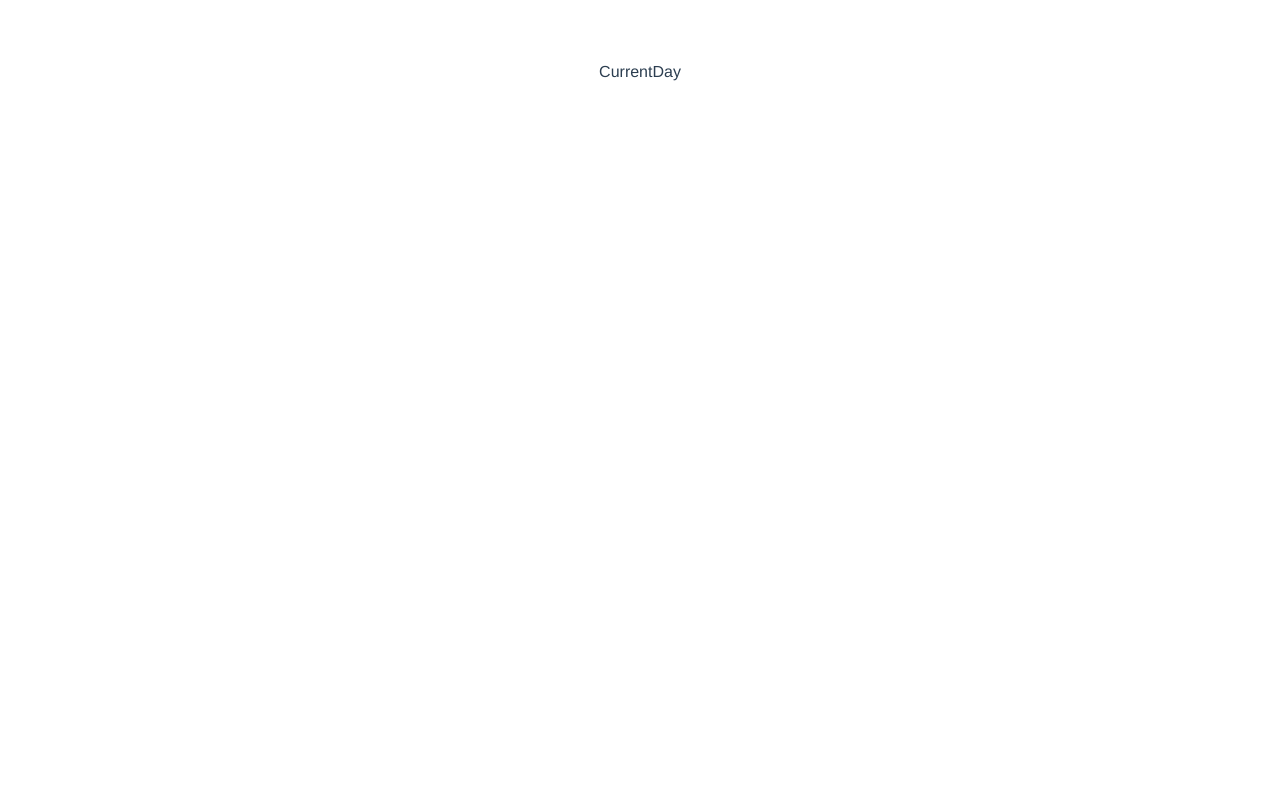
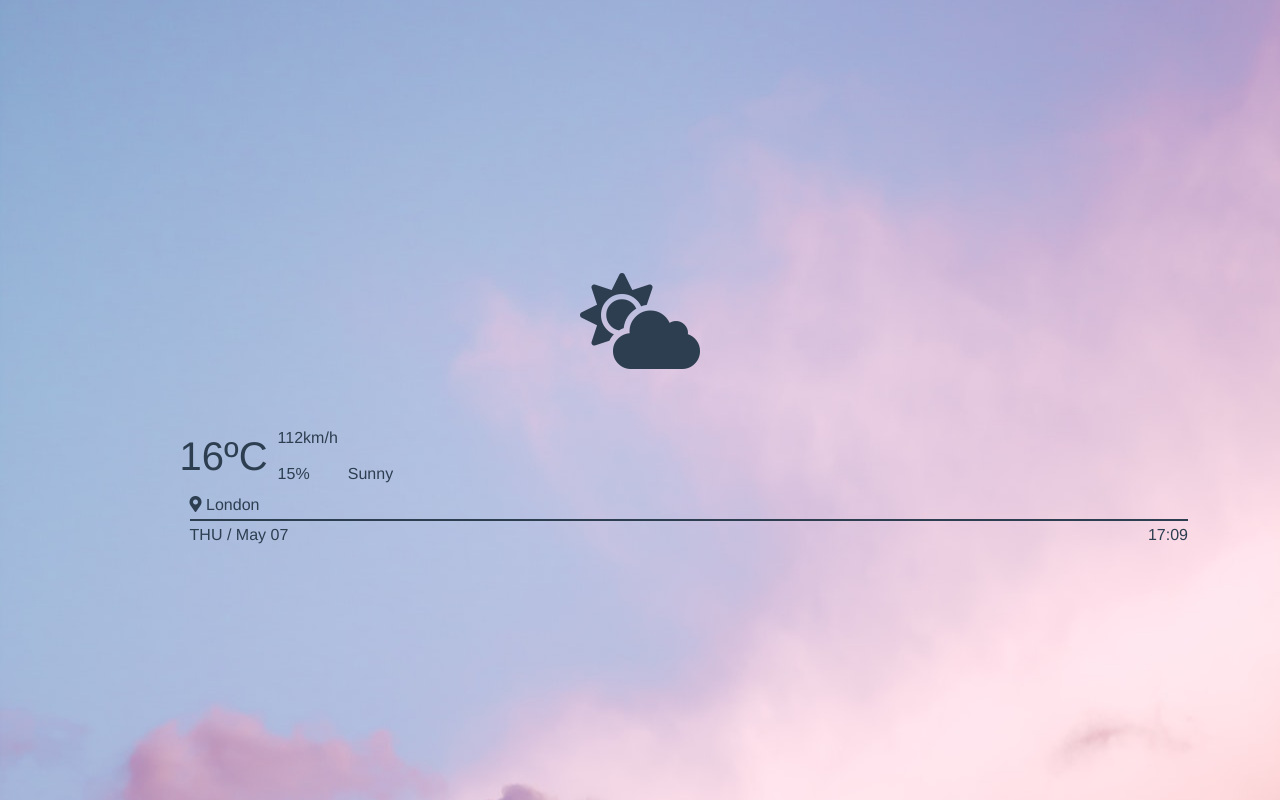
Before and after one commit to mateuszlubianka1993/weather-vue, a Vue app: page / in a window 1280 px wide. Built offline with nearby package versions, Linux system fonts and the light colour scheme.

Commit message:
Add CurrentDay component and initial design

```diff
--- a/src/App.vue
+++ b/src/App.vue
@@ -22,6 +22,5 @@ export default {
   -moz-osx-font-smoothing: grayscale;
   text-align: center;
   color: #2c3e50;
-  margin-top: 60px;
 }
 </style>
--- a/src/components/CurrentDay.vue
+++ b/src/components/CurrentDay.vue
@@ -1,6 +1,37 @@
 <template>
-  <div class="current-day">
-    CurrentDay
+  <div class="current-day d-flex align-items-center">
+    <div class="weather-container container">
+      <div class="weather-icon text-center">
+        <i class="fas fa-cloud-sun"></i>
+      </div>
+      <div class="weather-data container">
+        <div class="row">
+          <div class="data-box temperature">
+            16&ordm;C
+          </div>
+          <div class="data-box d-flex flex-column justify-content-between">
+            <div class="wind text-justify">112km/h</div>
+            <div class="humidity text-justify">15%</div>
+          </div>
+          <div class="data-box description d-flex align-items-end">
+            <span>Sunny</span>
+          </div>
+        </div>
+      </div>
+      <div class="location-data container text-justify">
+        <div class="location-box">
+          <i class="fas fa-map-marker-alt"></i> London
+        </div>
+        <div class="location-box d-flex justify-content-between">
+          <div class="date">
+            THU / May 07
+          </div>
+          <div class="time">
+            17:09
+          </div>
+        </div>
+      </div>
+    </div>
   </div>
 </template>
 
@@ -11,5 +42,43 @@ export default {
 </script>
 
 <style scoped>
-
+  .weather-container{
+    padding: 7px;
+    /* background-color: red; */
+  }
+  .weather-icon {
+    margin-bottom: 25px;
+  }
+  .current-day {
+    background-color: green;
+    /* Zdjęcie autorstwa Darius Krause z Pexels */
+    background-image: url('../assets/day.jpg');
+    background-size: cover;
+    background-position: center;
+    background-repeat: no-repeat;
+    min-height: 100vh;
+  }
+  .weather-icon {
+    font-size: 6rem;
+  }
+  .weather-data, .location-data {
+    padding-left: 10%;
+  }
+  .data-box {
+    padding: 5px;
+    /* border: 1px solid black; */
+  }
+  .data-box {
+    /* font-size: 0.9rem; */
+  }
+  .temperature {
+    font-size: 2.5rem;
+  }
+  .location-box {
+    padding-top: 2px;
+    padding-bottom: 2px;
+  }
+  .location-box:first-of-type {
+    border-bottom: 2px solid #2c3e50;
+  }
 </style>
```
Also changed, not shown: src/assets/day.jpg (added).
